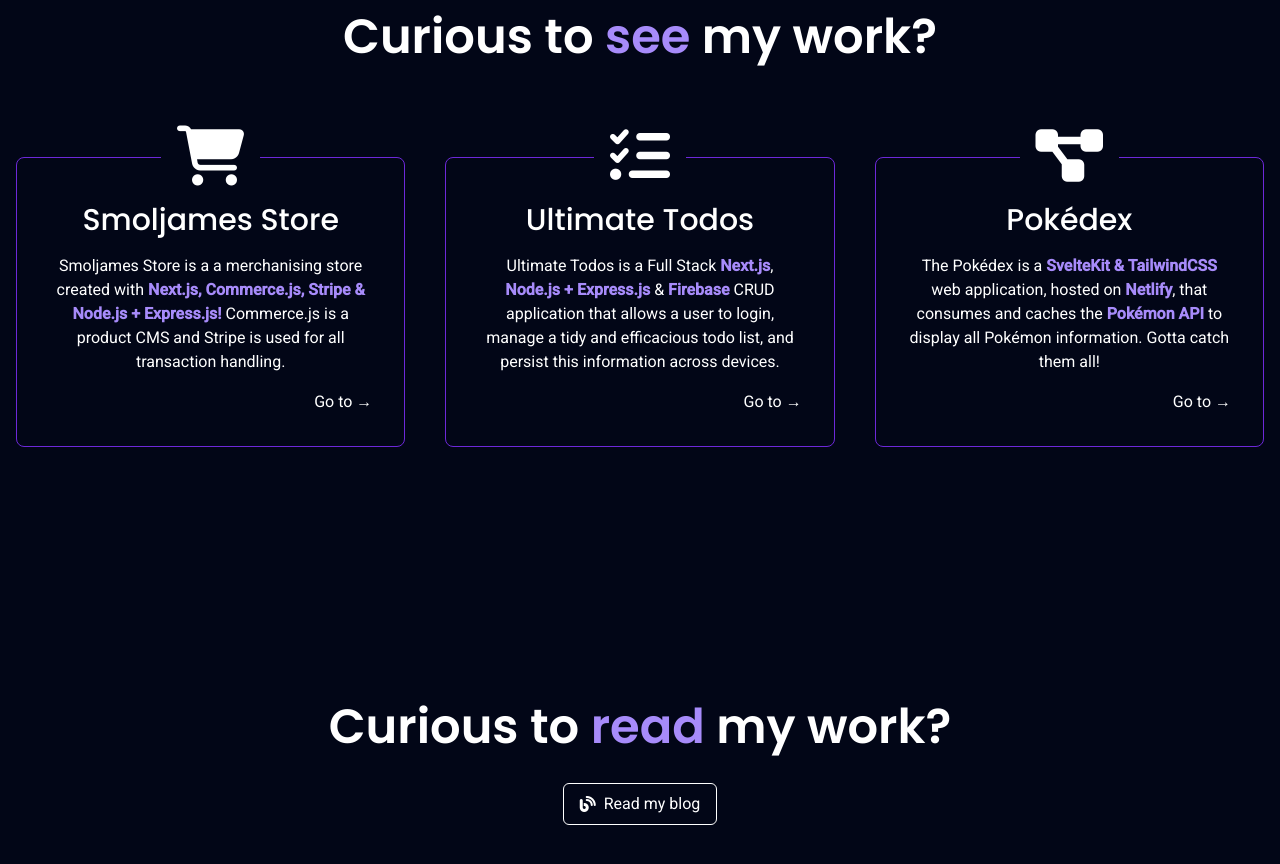
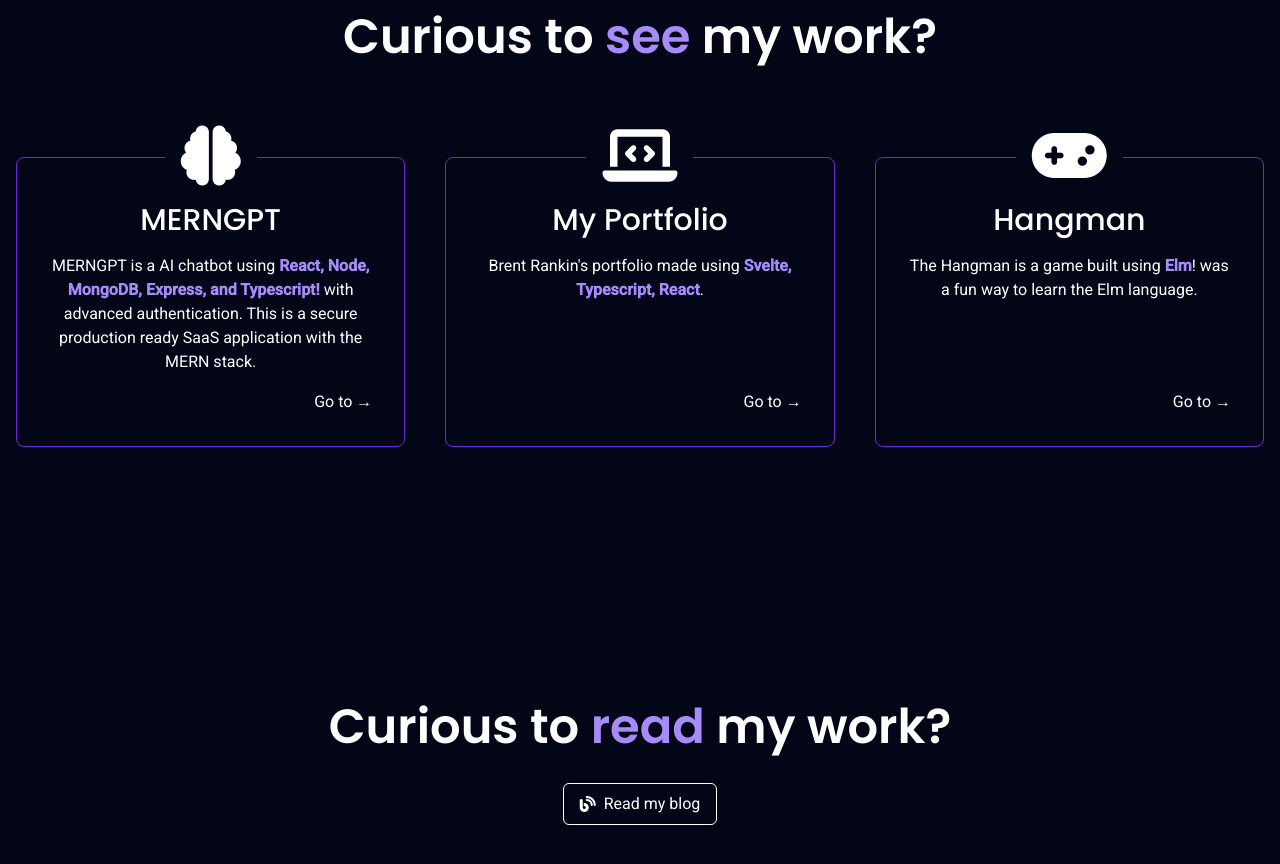
Before and after one commit to Waroach/portfolio, a SvelteKit app: page / in a window 1280 px wide. Shown: the part 1309-2173 px from the top of the page. Built offline with nearby package versions, Linux system fonts and the light colour scheme.

Commit message:
Links fixed

```diff
--- a/src/components/Main.svelte
+++ b/src/components/Main.svelte
@@ -5,9 +5,21 @@
     // icons can be found and named
     // fa-cart-shopping
     // find them here https://fontawesome.com/search?o=r&m=free
-    { name: "Smoljames Store", icon: "fa-solid fa-cart-shopping" },
-    { name: "Ultimate Todos", icon: "fa-solid fa-list-check" },
-    { name: "Pokédex", icon: "fa-solid fa-diagram-project" },
+    {
+      name: "MERNGPT",
+      icon: "fa-solid fa-brain",
+      href: "https://github.com/Waroach/MERNGPT",
+    },
+    {
+      name: "My Portfolio",
+      icon: "fa-solid fa-laptop-code",
+      href: "https://waroach.github.io/portfolio/",
+    },
+    {
+      name: "Hangman",
+      icon: "fa-solid fa-gamepad",
+      href: "https://github.com/Waroach/hangman-elm-lang",
+    },
   ];
 
   let benefits = [
@@ -109,33 +121,24 @@
     <div class="grid grid-cols-1 lg:grid-cols-3 gap-12 lg:gap-10">
       <Step step={steps[0]}>
         <p>
-          Smoljames Store is a a merchanising store created with <strong
-            class="text-violet-400"
-            >Next.js, Commerce.js, Stripe & Node.js + Express.js!</strong
-          > Commerce.js is a product CMS and Stripe is used for all transaction handling.
+          MERNGPT is a AI chatbot using <strong class="text-violet-400"
+            >React, Node, MongoDB, Express, and Typescript!</strong
+          > with advanced authentication. This is a secure production ready SaaS
+          application with the MERN stack.
         </p>
       </Step>
       <Step step={steps[1]}>
         <p>
-          Ultimate Todos is a Full Stack <strong class="text-violet-400"
-            >Next.js</strong
-          >,
-          <strong class="text-violet-400">Node.js + Express.js</strong>
-          & <strong class="text-violet-400">Firebase</strong> CRUD application that
-          allows a user to login, manage a tidy and efficacious todo list, and persist
-          this information across devices.
+          Brent Rankin's portfolio made using <strong class="text-violet-400"
+            >Svelte, Typescript, React</strong
+          >.
         </p>
       </Step>
       <Step step={steps[2]}>
         <p>
-          The Pokédex is a <strong class="text-violet-400"
-            >SvelteKit & TailwindCSS</strong
-          >
-          web application, hosted on
-          <strong class="text-violet-400">Netlify</strong>, that consumes and
-          caches the
-          <strong class="text-violet-400">Pokémon API</strong>
-          to display all Pokémon information. Gotta catch them all!
+          The Hangman is a game built using <strong class="text-violet-400"
+            >Elm</strong
+          >! was a fun way to learn the Elm language.
         </p>
       </Step>
     </div>
--- a/svelte.config.js
+++ b/svelte.config.js
@@ -1,10 +1,26 @@
-import adapter from "@sveltejs/adapter-auto";
-import { vitePreprocess } from "@sveltejs/kit/vite";
+// import adapter from "@sveltejs/adapter-auto";
+// import { vitePreprocess } from "@sveltejs/kit/vite";
+// /** @type {import('@sveltejs/kit').Config} */
+// const config = {
+//   kit: {
+//     adapter: adapter(),
+//   },
+//   preprocess: vitePreprocess(),
+// };
+// export default config;
+
+import adapter from "@sveltejs/adapter-static";
+
 /** @type {import('@sveltejs/kit').Config} */
 const config = {
   kit: {
-    adapter: adapter(),
+    adapter: adapter({
+      fallback: "404.html",
+    }),
+    paths: {
+      base: process.argv.includes("dev") ? "" : process.env.BASE_PATH,
+    },
   },
-  preprocess: vitePreprocess(),
 };
+
 export default config;
```
